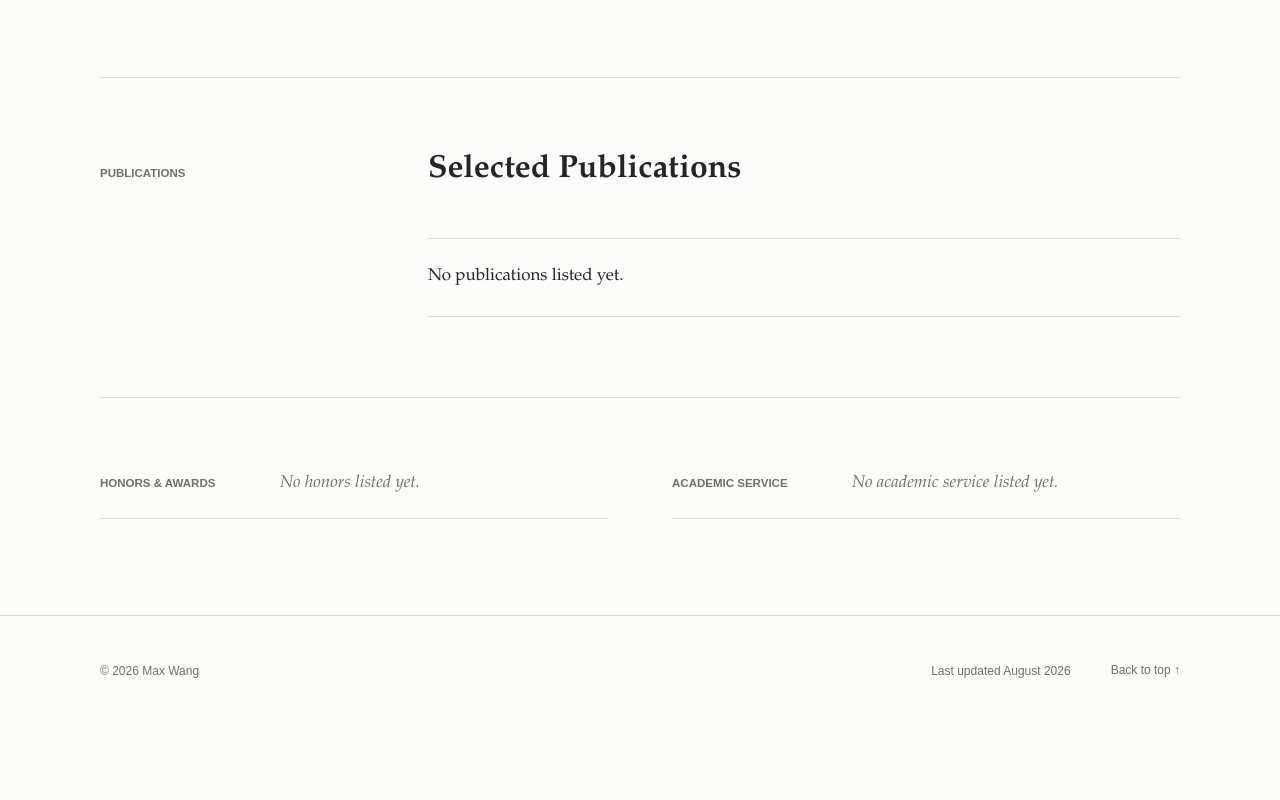
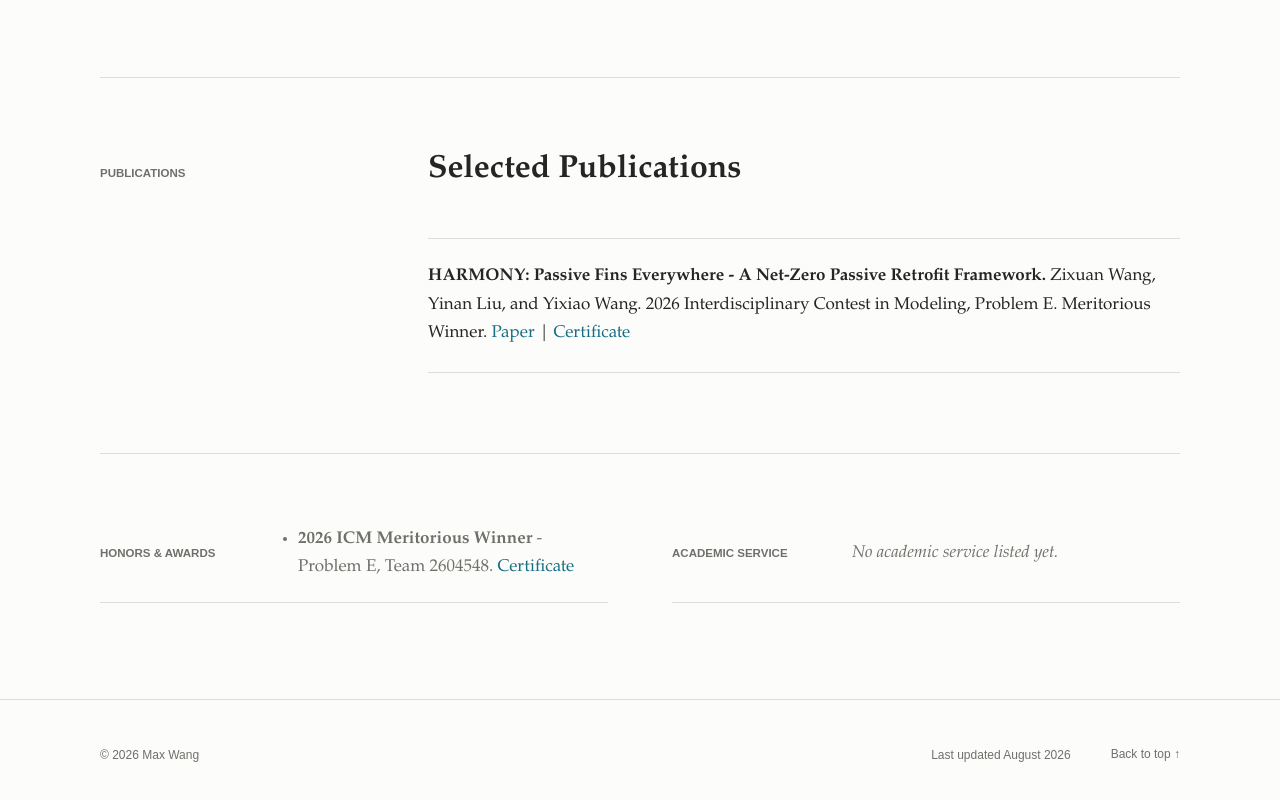
Before and after one commit to MaxZixuanWang/maxzixuanwang.github.io, a Next.js app: page / in a window 1280 px wide. Shown: the part 1472-2272 px from the top of the page. Before the commit the page ends 2200 px from the top, so only its background shows below. Built offline with nearby package versions, Linux system fonts and the light colour scheme.

Commit message:
Add ICM paper and award

```diff
--- a/app/globals.css
+++ b/app/globals.css
@@ -339,6 +339,14 @@ a:focus-visible {
   vertical-align: top;
 }
 
+.publication-list strong {
+  display: inline;
+  width: auto;
+  color: var(--text);
+  font-family: inherit;
+  font-size: inherit;
+}
+
 .entry-list li::marker {
   color: var(--muted);
 }
--- a/content/honors.md
+++ b/content/honors.md
@@ -1 +1 @@
-_No honors listed yet._
+- **2026 ICM Meritorious Winner** - Problem E, Team 2604548. [Certificate](/files/2026-icm-meritorious-winner-certificate.pdf)
--- a/content/publications.md
+++ b/content/publications.md
@@ -1 +1 @@
-- No publications listed yet.
+- **HARMONY: Passive Fins Everywhere - A Net-Zero Passive Retrofit Framework.** Zixuan Wang, Yinan Liu, and Yixiao Wang. 2026 Interdisciplinary Contest in Modeling, Problem E. Meritorious Winner. [Paper](/files/harmony-passive-fins-everywhere.pdf) | [Certificate](/files/2026-icm-meritorious-winner-certificate.pdf)
```
Also changed, not shown: 2 other files (tests, documents, lock files or other folders).
